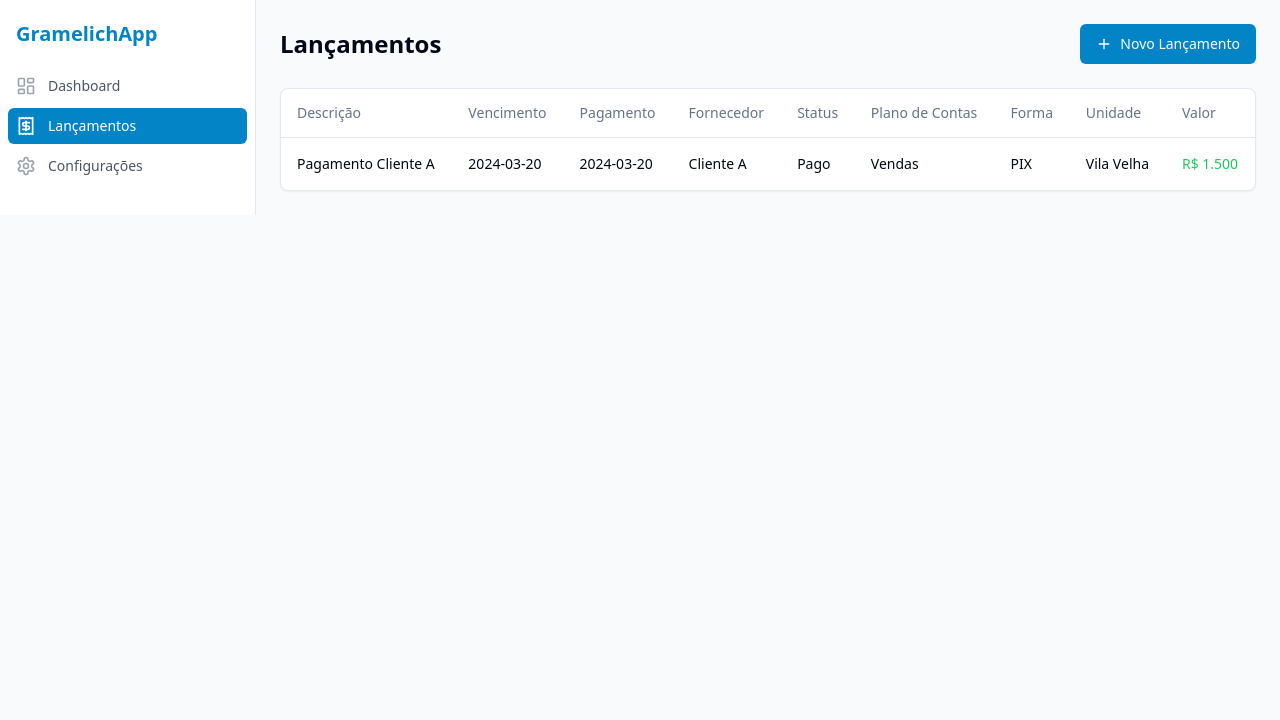
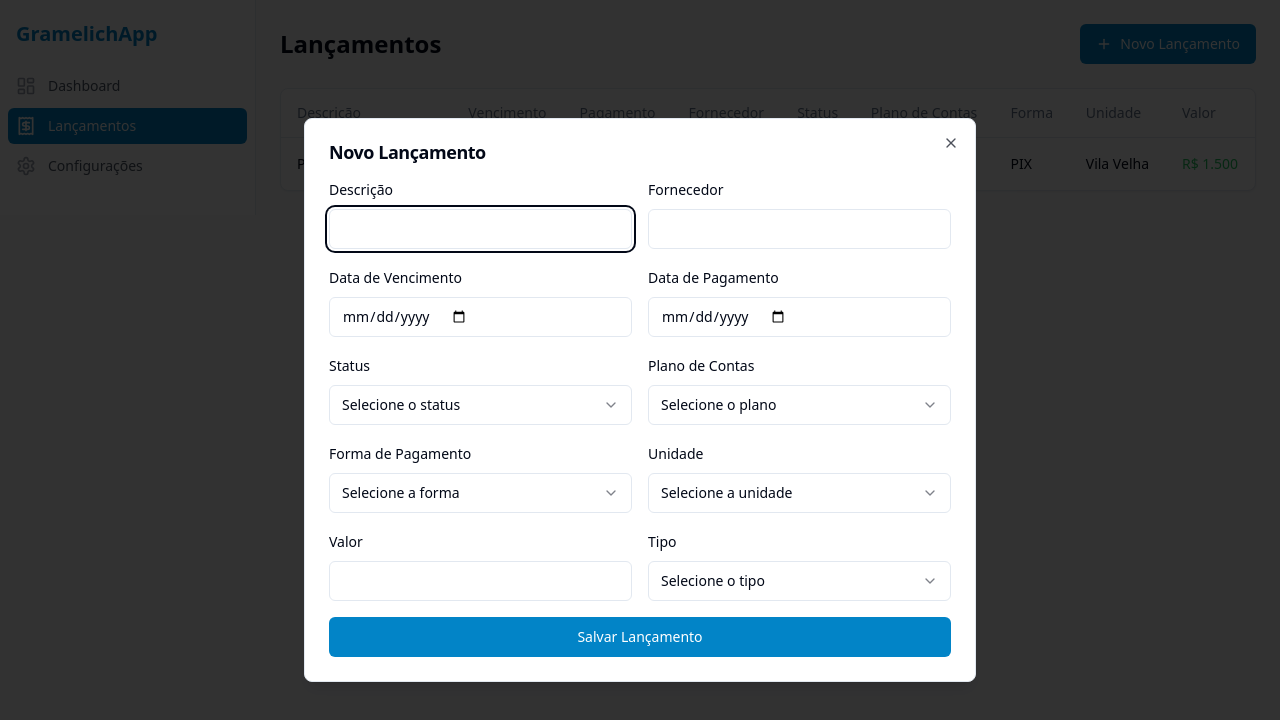
Before and after one commit to gramelich/financial-grove-register, a React (Vite) app: page /lancamentos in a window 1280 px wide. Both pictures are taken after a click on the button "Novo Lançamento". Shown: the top 720 px of the page. Built offline with nearby package versions, Linux system fonts and the light colour scheme.

Commit message:
Fix dashboard and launch screen
Ensure the dashboard displays only recorded entries and fix the issue where clicking "Novo Lançamento" doesn't open anything on the Lancamentos screen.
[skip gpt_engineer]

```diff
--- a/src/pages/Lancamentos.tsx
+++ b/src/pages/Lancamentos.tsx
@@ -9,11 +9,51 @@ import {
   TableHeader,
   TableRow,
 } from "@/components/ui/table";
+import {
+  Dialog,
+  DialogContent,
+  DialogHeader,
+  DialogTitle,
+  DialogTrigger,
+} from "@/components/ui/dialog";
+import {
+  Form,
+  FormControl,
+  FormField,
+  FormItem,
+  FormLabel,
+  FormMessage,
+} from "@/components/ui/form";
+import { Input } from "@/components/ui/input";
+import {
+  Select,
+  SelectContent,
+  SelectItem,
+  SelectTrigger,
+  SelectValue,
+} from "@/components/ui/select";
 import { Plus } from "lucide-react";
+import { useForm } from "react-hook-form";
+import { toast } from "sonner";
+
+type Transaction = {
+  id: number;
+  description: string;
+  dueDate: string;
+  paymentDate: string;
+  supplier: string;
+  status: string;
+  category: string;
+  paymentMethod: string;
+  unit: string;
+  amount: number;
+  type: "entrada" | "saida";
+};
+
+type TransactionFormValues = Omit<Transaction, "id">;
 
 const Lancamentos = () => {
-  // Temporary mock data
-  const transactions = [
+  const [transactions, setTransactions] = useState<Transaction[]>([
     {
       id: 1,
       description: "Pagamento Cliente A",
@@ -27,16 +67,215 @@ const Lancamentos = () => {
       amount: 1500,
       type: "entrada",
     },
-    // Add more mock data as needed
-  ];
+  ]);
+
+  const form = useForm<TransactionFormValues>();
+
+  const onSubmit = (data: TransactionFormValues) => {
+    const newTransaction = {
+      ...data,
+      id: transactions.length + 1,
+    };
+    setTransactions([...transactions, newTransaction]);
+    toast.success("Lançamento criado com sucesso!");
+    form.reset();
+  };
 
   return (
     <div className="space-y-6">
       <div className="flex justify-between items-center">
         <h1 className="text-2xl font-bold">Lançamentos</h1>
-        <Button>
-          <Plus className="mr-2 h-4 w-4" /> Novo Lançamento
-        </Button>
+        <Dialog>
+          <DialogTrigger asChild>
+            <Button>
+              <Plus className="mr-2 h-4 w-4" /> Novo Lançamento
+            </Button>
+          </DialogTrigger>
+          <DialogContent className="max-w-2xl">
+            <DialogHeader>
+              <DialogTitle>Novo Lançamento</DialogTitle>
+            </DialogHeader>
+            <Form {...form}>
+              <form onSubmit={form.handleSubmit(onSubmit)} className="space-y-4">
+                <div className="grid grid-cols-2 gap-4">
+                  <FormField
+                    control={form.control}
+                    name="description"
+                    render={({ field }) => (
+                      <FormItem>
+                        <FormLabel>Descrição</FormLabel>
+                        <FormControl>
+                          <Input {...field} />
+                        </FormControl>
+                        <FormMessage />
+                      </FormItem>
+                    )}
+                  />
+                  <FormField
+                    control={form.control}
+                    name="supplier"
+                    render={({ field }) => (
+                      <FormItem>
+                        <FormLabel>Fornecedor</FormLabel>
+                        <FormControl>
+                          <Input {...field} />
+                        </FormControl>
+                        <FormMessage />
+                      </FormItem>
+                    )}
+                  />
+                  <FormField
+                    control={form.control}
+                    name="dueDate"
+                    render={({ field }) => (
+                      <FormItem>
+                        <FormLabel>Data de Vencimento</FormLabel>
+                        <FormControl>
+                          <Input type="date" {...field} />
+                        </FormControl>
+                        <FormMessage />
+                      </FormItem>
+                    )}
+                  />
+                  <FormField
+                    control={form.control}
+                    name="paymentDate"
+                    render={({ field }) => (
+                      <FormItem>
+                        <FormLabel>Data de Pagamento</FormLabel>
+                        <FormControl>
+                          <Input type="date" {...field} />
+                        </FormControl>
+                        <FormMessage />
+                      </FormItem>
+                    )}
+                  />
+                  <FormField
+                    control={form.control}
+                    name="status"
+                    render={({ field }) => (
+                      <FormItem>
+                        <FormLabel>Status</FormLabel>
+                        <Select onValueChange={field.onChange} defaultValue={field.value}>
+                          <FormControl>
+                            <SelectTrigger>
+                              <SelectValue placeholder="Selecione o status" />
+                            </SelectTrigger>
+                          </FormControl>
+                          <SelectContent>
+                            <SelectItem value="pendente">Pendente</SelectItem>
+                            <SelectItem value="pago">Pago</SelectItem>
+                            <SelectItem value="atrasado">Atrasado</SelectItem>
+                          </SelectContent>
+                        </Select>
+                        <FormMessage />
+                      </FormItem>
+                    )}
+                  />
+                  <FormField
+                    control={form.control}
+                    name="category"
+                    render={({ field }) => (
+                      <FormItem>
+                        <FormLabel>Plano de Contas</FormLabel>
+                        <Select onValueChange={field.onChange} defaultValue={field.value}>
+                          <FormControl>
+                            <SelectTrigger>
+                              <SelectValue placeholder="Selecione o plano" />
+                            </SelectTrigger>
+                          </FormControl>
+                          <SelectContent>
+                            <SelectItem value="vendas">Vendas</SelectItem>
+                            <SelectItem value="despesas">Despesas</SelectItem>
+                          </SelectContent>
+                        </Select>
+                        <FormMessage />
+                      </FormItem>
+                    )}
+                  />
+                  <FormField
+                    control={form.control}
+                    name="paymentMethod"
+                    render={({ field }) => (
+                      <FormItem>
+                        <FormLabel>Forma de Pagamento</FormLabel>
+                        <Select onValueChange={field.onChange} defaultValue={field.value}>
+                          <FormControl>
+                            <SelectTrigger>
+                              <SelectValue placeholder="Selecione a forma" />
+                            </SelectTrigger>
+                          </FormControl>
+                          <SelectContent>
+                            <SelectItem value="pix">PIX</SelectItem>
+                            <SelectItem value="dinheiro">Dinheiro</SelectItem>
+                            <SelectItem value="cartao">Cartão</SelectItem>
+                          </SelectContent>
+                        </Select>
+                        <FormMessage />
+                      </FormItem>
+                    )}
+                  />
+                  <FormField
+                    control={form.control}
+                    name="unit"
+                    render={({ field }) => (
+                      <FormItem>
+                        <FormLabel>Unidade</FormLabel>
+                        <Select onValueChange={field.onChange} defaultValue={field.value}>
+                          <FormControl>
+                            <SelectTrigger>
+                              <SelectValue placeholder="Selecione a unidade" />
+                            </SelectTrigger>
+                          </FormControl>
+                          <SelectContent>
+                            <SelectItem value="vila_velha">Vila Velha</SelectItem>
+                            <SelectItem value="vitoria">Vitória</SelectItem>
+                          </SelectContent>
+                        </Select>
+                        <FormMessage />
+                      </FormItem>
+                    )}
+                  />
+                  <FormField
+                    control={form.control}
+                    name="amount"
+                    render={({ field }) => (
+                      <FormItem>
+                        <FormLabel>Valor</FormLabel>
+                        <FormControl>
+                          <Input type="number" step="0.01" {...field} />
+                        </FormControl>
+                        <FormMessage />
+                      </FormItem>
+                    )}
+                  />
+                  <FormField
+                    control={form.control}
+                    name="type"
+                    render={({ field }) => (
+                      <FormItem>
+                        <FormLabel>Tipo</FormLabel>
+                        <Select onValueChange={field.onChange} defaultValue={field.value}>
+                          <FormControl>
+                            <SelectTrigger>
+                              <SelectValue placeholder="Selecione o tipo" />
+                            </SelectTrigger>
+                          </FormControl>
+                          <SelectContent>
+                            <SelectItem value="entrada">Entrada</SelectItem>
+                            <SelectItem value="saida">Saída</SelectItem>
+                          </SelectContent>
+                        </Select>
+                        <FormMessage />
+                      </FormItem>
+                    )}
+                  />
+                </div>
+                <Button type="submit" className="w-full">Salvar Lançamento</Button>
+              </form>
+            </Form>
+          </DialogContent>
+        </Dialog>
       </div>
 
       <Card>
```
